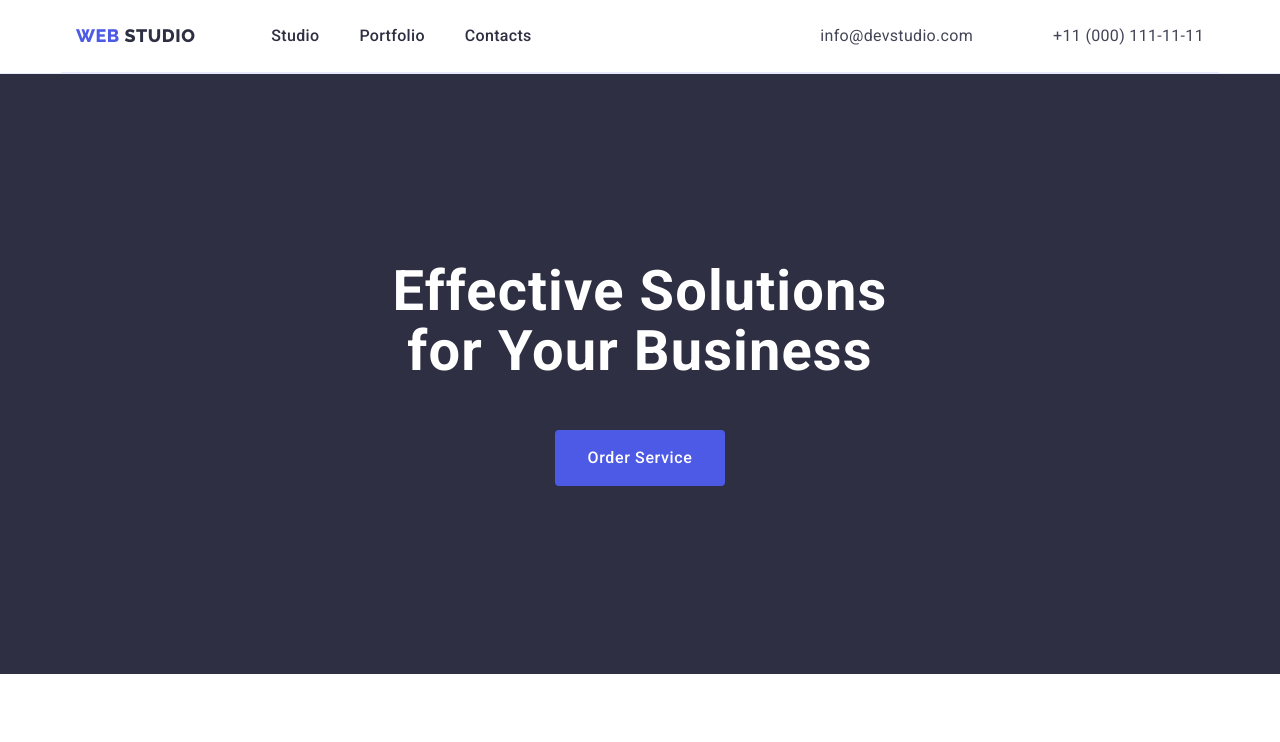
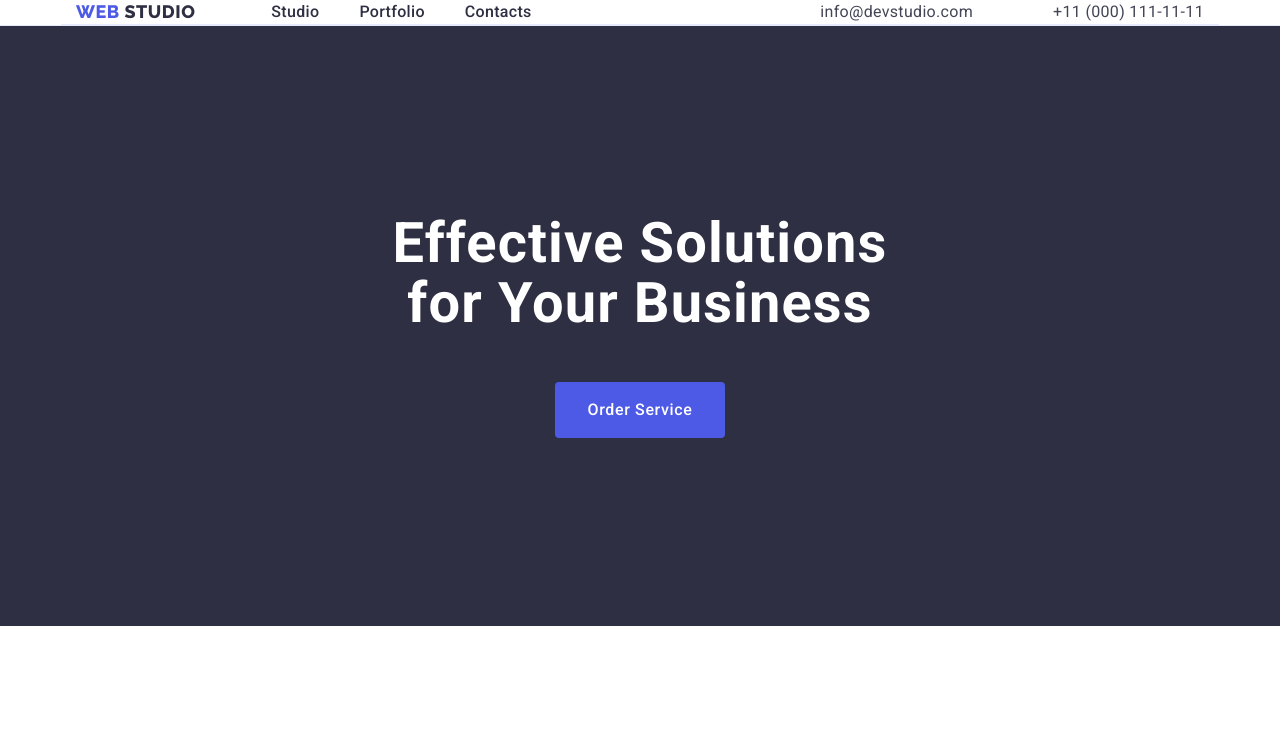
Before and after one commit to AlexLiashenko19/goit-markup-hw-03, a plain HTML site: page index.html in a window 1280 px wide. Shown: the top 742 px of the page. Drawn offline with nearby package versions, Linux system fonts and the light colour scheme.

Commit message:
update index.html

```diff
--- a/css/style.css
+++ b/css/style.css
@@ -94,6 +94,9 @@ body {
     gap: 40px;
 }
 
+.transition {
+    padding: 24px 0;
+}
 
 .site-nav .transition{
     color: #2e2f42;
@@ -121,10 +124,7 @@ body {
     margin-left: 40px;
 }
 
-.item {
-    padding-top: 24px;
-    padding-bottom: 24px;
-}
+
 
 .auth-nav .info-contact {
     color: #434455;
```
